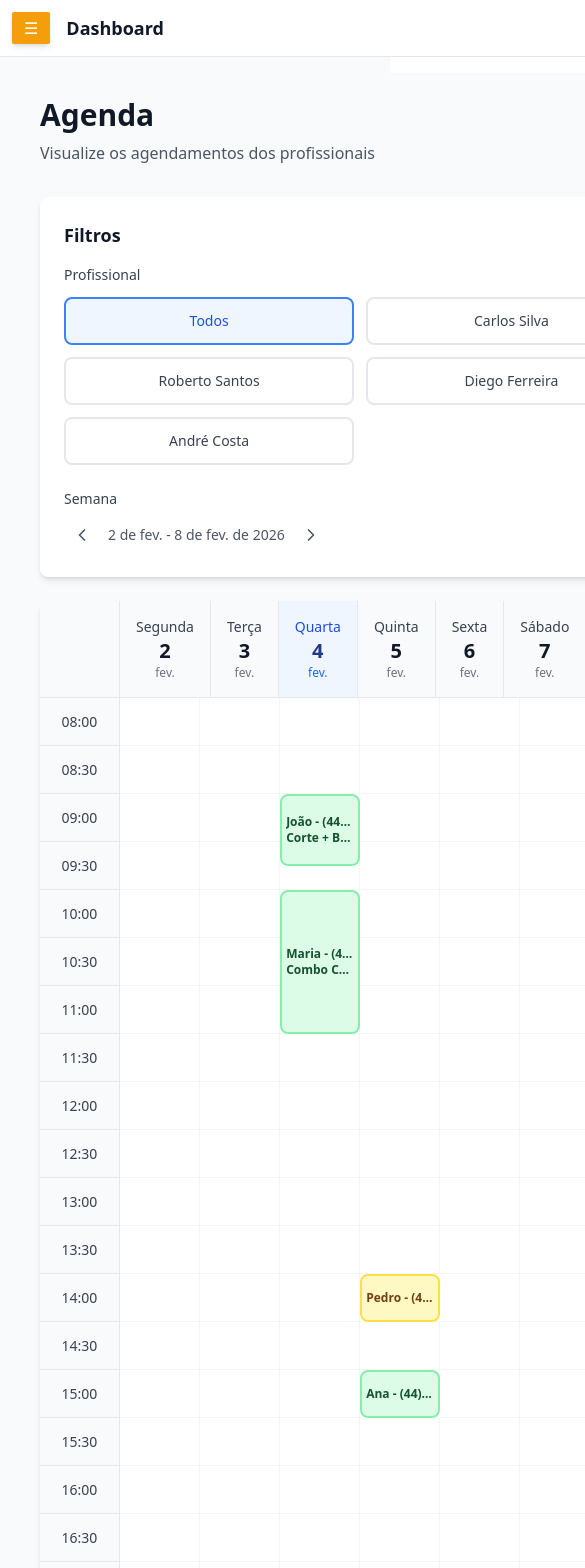
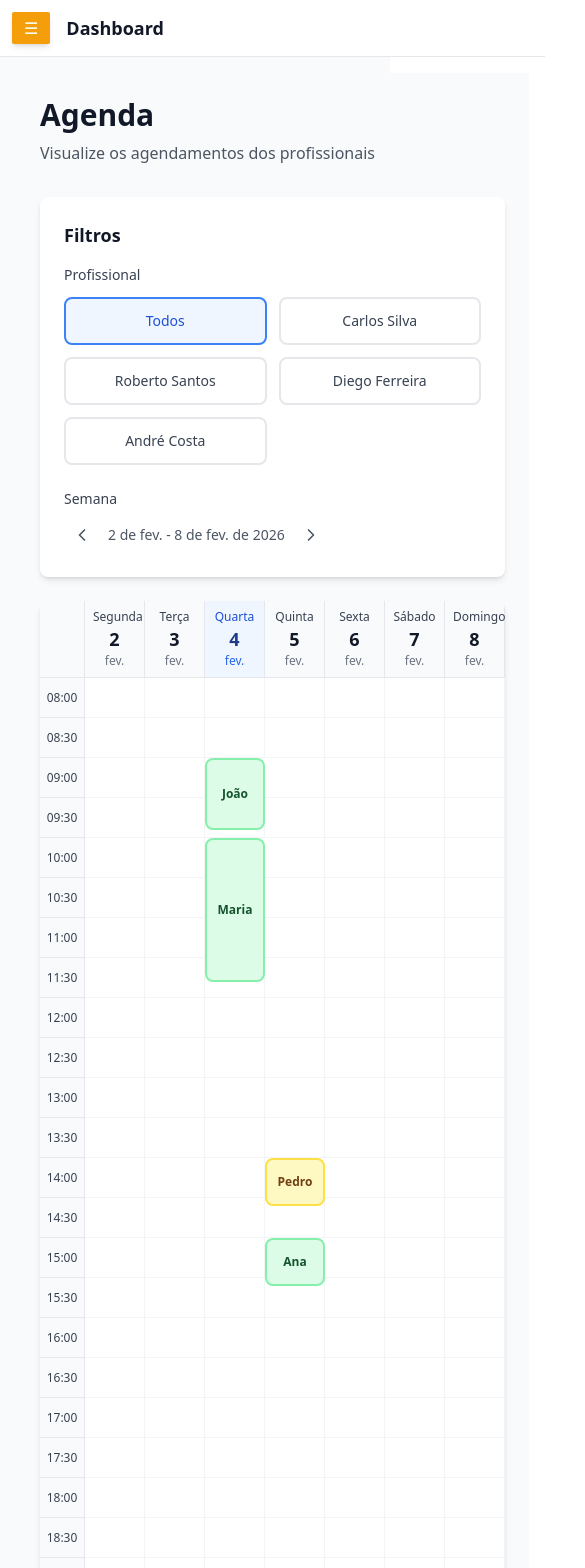
Before and after one commit to GustavoTiburcio/BarberTime, a React (Vite) app: page /dashboard/schedule in a window 390 px wide. Shown: the top 1568 px of the page, 585 px wide, since content can reach past the window. Built offline with nearby package versions, Linux system fonts and the light colour scheme.

Commit message:
Adjust slot width of ScheduleGrid on mobile

```diff
--- a/src/components/ScheduleGrid.tsx
+++ b/src/components/ScheduleGrid.tsx
@@ -71,9 +71,9 @@ export default function ScheduleGrid({ bookings, weekDates }: ScheduleGridProps)
       {/* Header com dias */}
       <div className='overflow-x-auto'>
         <div className='inline-block min-w-full'>
-          <div className='grid grid-cols-[80px_repeat(7,1fr)] gap-0 border-b border-gray-200'>
+          <div className='grid gap-0 border-b border-gray-200' style={{ gridTemplateColumns: 'minmax(45px, 45px) repeat(7, minmax(60px, 1fr))' }}>
             {/* Coluna de horários (vazia) */}
-            <div className='bg-gray-50 p-4 border-r border-gray-200'></div>
+            <div className='bg-gray-50 p-2 sm:p-4 border-r border-gray-200'></div>
 
             {/* Dias da semana */}
             {weekDates.map((date, index) => {
@@ -86,15 +86,15 @@ export default function ScheduleGrid({ bookings, weekDates }: ScheduleGridProps)
               return (
                 <div
                   key={date.toISOString()}
-                  className={`p-4 text-center border-r border-gray-200 ${
+                  className={`p-2 sm:p-4 text-center border-r border-gray-200 ${
                     isToday ? 'bg-blue-50' : 'bg-gray-50'
                   }`}
                 >
-                  <div className={`text-sm font-medium ${isToday ? 'text-blue-700' : 'text-gray-700'}`}>
+                  <div className={`text-xs sm:text-sm font-medium ${isToday ? 'text-blue-700' : 'text-gray-700'}`}>
                     {dayNames[index]}
                   </div>
                   <div
-                    className={`text-xl font-bold ${isToday ? 'text-blue-900' : 'text-gray-900'}`}
+                    className={`text-lg sm:text-xl font-bold ${isToday ? 'text-blue-900' : 'text-gray-900'}`}
                   >
                     {date.getDate()}
                   </div>
@@ -111,15 +111,15 @@ export default function ScheduleGrid({ bookings, weekDates }: ScheduleGridProps)
             <div
               className='grid gap-0'
               style={{
-                gridTemplateColumns: '80px repeat(7, 1fr)',
-                gridAutoRows: '48px',
+                gridTemplateColumns: 'minmax(45px, 45px) repeat(7, minmax(60px, 1fr))',
+                gridAutoRows: '40px',
               }}
             >
               {/* Coluna de horários */}
               {timeSlots.map((time, index) => (
                 <div
                   key={`hour-${time}`}
-                  className='bg-gray-50 p-2 text-sm font-medium text-gray-700 border-r border-b border-gray-200 flex items-center justify-center'
+                  className='bg-gray-50 p-1 sm:p-2 text-xs sm:text-sm font-medium text-gray-700 border-r border-b border-gray-200 flex items-center justify-center'
                   style={{ gridColumn: 1, gridRow: index + 1 }}
                 >
                   {time}
@@ -148,7 +148,7 @@ export default function ScheduleGrid({ bookings, weekDates }: ScheduleGridProps)
                     return (
                       <div
                         key={cellKey}
-                        className={`p-1 border-2 z-10 rounded-lg flex flex-col justify-center items-center cursor-pointer hover:shadow-lg transition-shadow ${statusColor.bg} ${statusColor.border} ${statusColor.text} overflow-hidden`}
+                        className={`p-0.5 sm:p-1 border-2 z-10 rounded-lg flex flex-col justify-center items-center cursor-pointer hover:shadow-lg transition-shadow ${statusColor.bg} ${statusColor.border} ${statusColor.text} overflow-hidden`}
                         style={{
                           gridColumn: dayIndex + 2,
                           gridRow: `${timeIndex + 1} / span 1`,
@@ -164,25 +164,17 @@ export default function ScheduleGrid({ bookings, weekDates }: ScheduleGridProps)
                         {isSmallSlot ? (
                           // Versão compacta para slots pequenos
                           <div className='text-xs font-semibold text-center truncate w-full'>
-                            {booking.clientName.split(' ')[0]}  - {booking.clientPhone}
+                            {booking.clientName.split(' ')[0]}
                           </div>
                         ) : (
                           // Versão completa para slots maiores
                           <>
                             <div className='text-xs font-semibold text-center truncate w-full'>
-                              {booking.clientName.split(' ')[0]} - {booking.clientPhone}
+                              {booking.clientName.split(' ')[0]}
                             </div>
-                            <div className='text-xs font-semibold text-center truncate w-full'>
+                            <div className='text-xs font-semibold text-center truncate w-full hidden sm:block'>
                               {services.find((s) => s.id === booking.serviceId)?.name || 'Serviço'}
                             </div>
-                            {/* {bookingHeight > 90 && (
-                              <div className='text-xs font-medium'>
-                                {booking.status === 'confirmed' && '✓'}
-                                {booking.status === 'pending' && '⏳'}
-                                {booking.status === 'completed' && '✓✓'}
-                                {booking.status === 'cancelled' && '✗'}
-                              </div>
-                            )} */}
                           </>
                         )}
                       </div>
```
